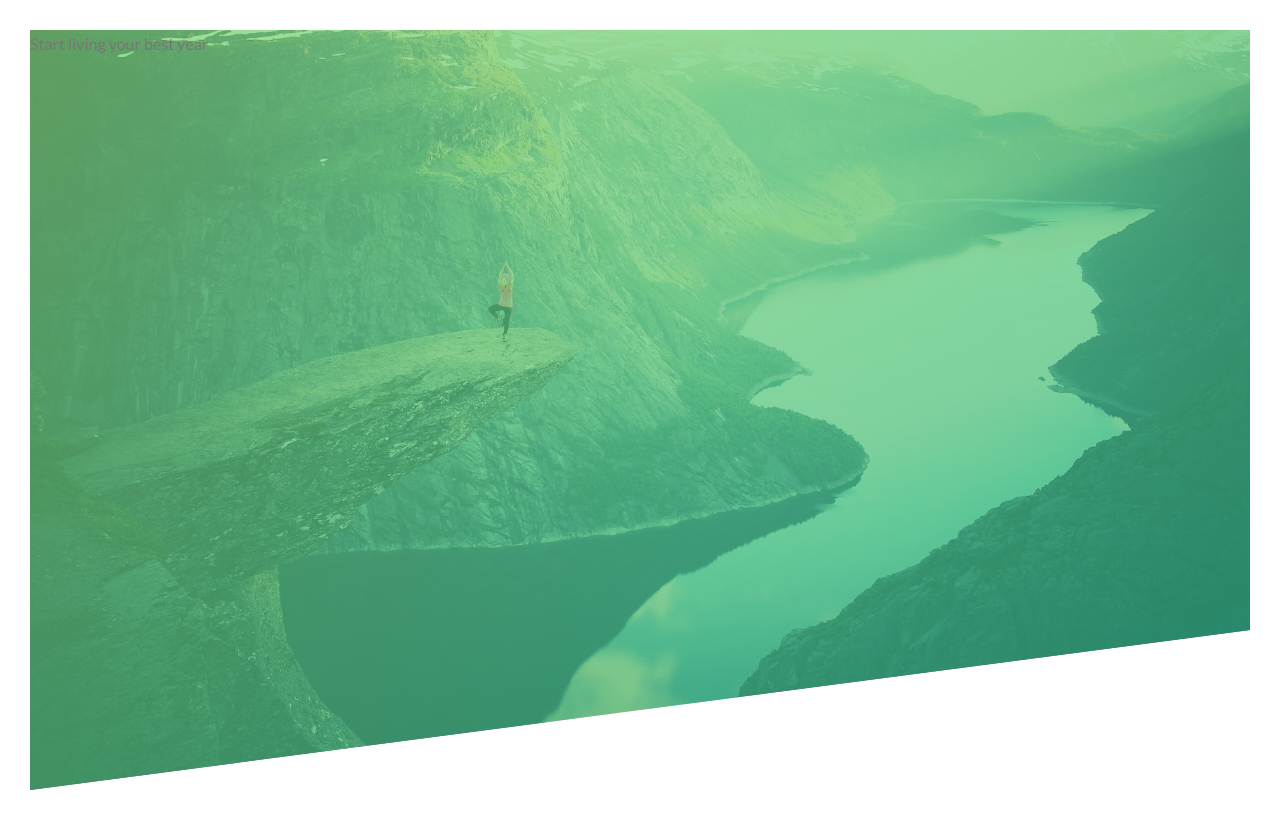
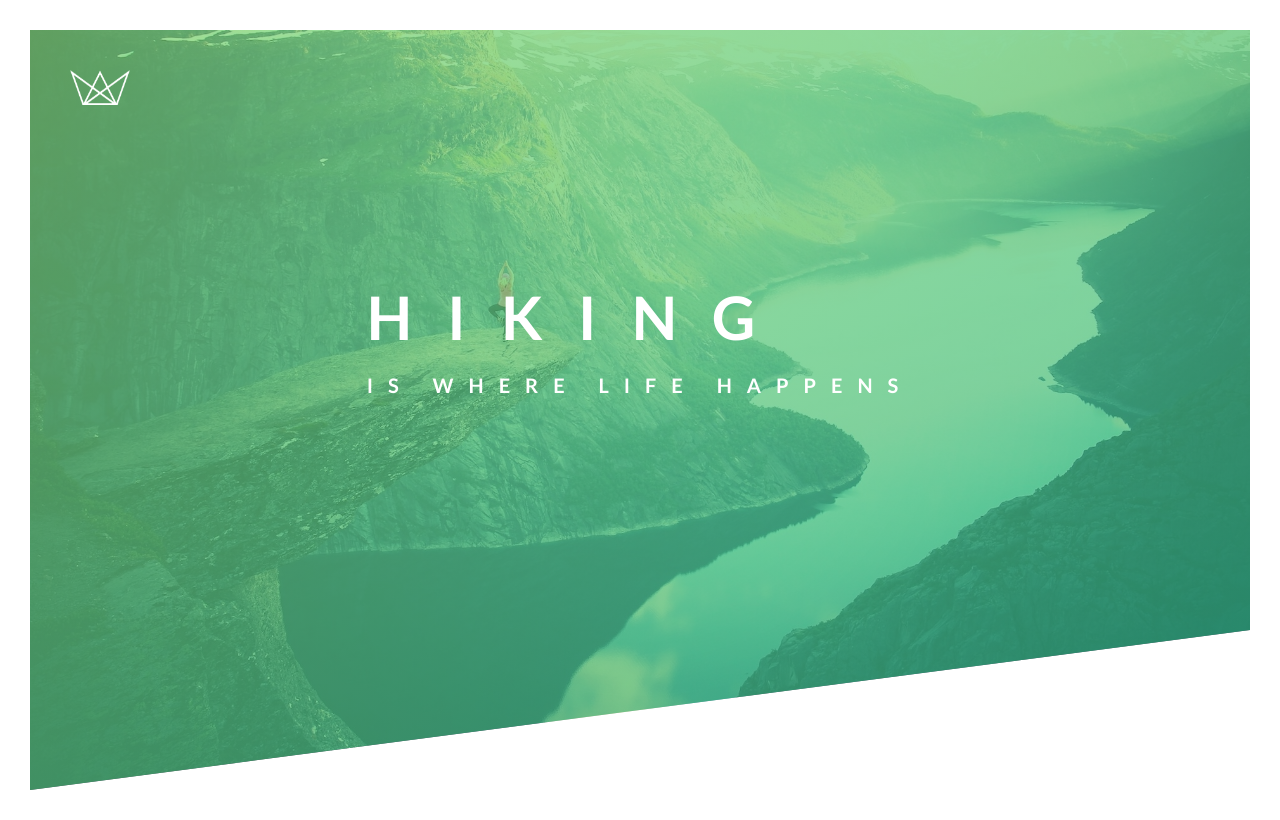
Before and after one commit to carlosmertens/hiking-tours, a Next.js app: page / in a window 1280 px wide. Built offline with nearby package versions, Linux system fonts and the light colour scheme.

Commit message:
Create: Header component

```diff
--- a/components/Header.tsx
+++ b/components/Header.tsx
@@ -1,7 +1,24 @@
+import Image from 'next/image';
+
 export const Header = () => {
   return (
     <header className='header'>
-      <p>Start living your best year</p>
+      <div className='logo-box'>
+        <Image
+          className='logo'
+          src='/logo-white.png'
+          alt='Home logo'
+          width={60}
+          height={35}
+        />
+      </div>
+
+      <div className='text-box'>
+        <h1 className='heading-primary'>
+          <span className='heading-primary-main'>Hiking</span>
+          <span className='heading-primary-sub'>is where life happens</span>
+        </h1>
+      </div>
     </header>
   );
 };
--- a/pages/_documents.js
+++ b/pages/_documents.js
@@ -3,10 +3,7 @@ import { Head, Html, Main, NextScript } from 'next/document';
 export default function Document() {
   return (
     <Html lang='en'>
-      <Head>
-        <link rel='icon' href='/public/favicon.png' />
-        <link rel='apple-touch-icon' href='/public/logo-green-small-1x.png' />
-      </Head>
+      <Head></Head>
       <body>
         <Main></Main>
         <NextScript />
--- a/pages/index.tsx
+++ b/pages/index.tsx
@@ -5,11 +5,12 @@ export default function Home() {
   return (
     <>
       <Head>
-        <title>Mertens Tours | Exciting tours for adventurous people</title>
+        <title>Hiking Tours | Exciting tours for adventurous people</title>
         <meta
           name='description'
           content='Book your next adventure. Hike in the most amazing places in Germany'
         />
+        <link rel='icon' href='/favicon.png' />
       </Head>
 
       <Header />
--- a/styles/globals.css
+++ b/styles/globals.css
@@ -15,12 +15,16 @@ Dark green: #28b485
 
 body {
   font-size: 16px;
+  font-weight: 400;
   line-height: 1.7;
   color: #777;
   padding: 30px;
 }
 
+/* ***** HEADER COMPONENT ***** */
+
 .header {
+  position: relative;
   height: 95vh;
   background-image: linear-gradient(
       to right bottom,
@@ -32,3 +36,39 @@ body {
   background-position: top;
   clip-path: polygon(0 0, 100% 0, 100% 75vh, 0 100%);
 }
+
+.logo-box {
+  position: absolute;
+  top: 40px;
+  left: 40px;
+}
+
+.logo {
+  /* No need to set height and width since we use Image from Nextjs */
+}
+
+.text-box {
+  /* (Start) Center box with position property */
+  position: absolute;
+  top: 40%;
+  left: 50%;
+  transform: translate(-50%, -50%);
+  /* (End) Center box with position property */
+}
+
+.heading-primary {
+  color: #fff;
+  text-transform: uppercase;
+}
+
+.heading-primary-main {
+  display: block;
+  font-size: 60px;
+  letter-spacing: 35px;
+}
+
+.heading-primary-sub {
+  display: block;
+  font-size: 20px;
+  letter-spacing: 15px;
+}
```
